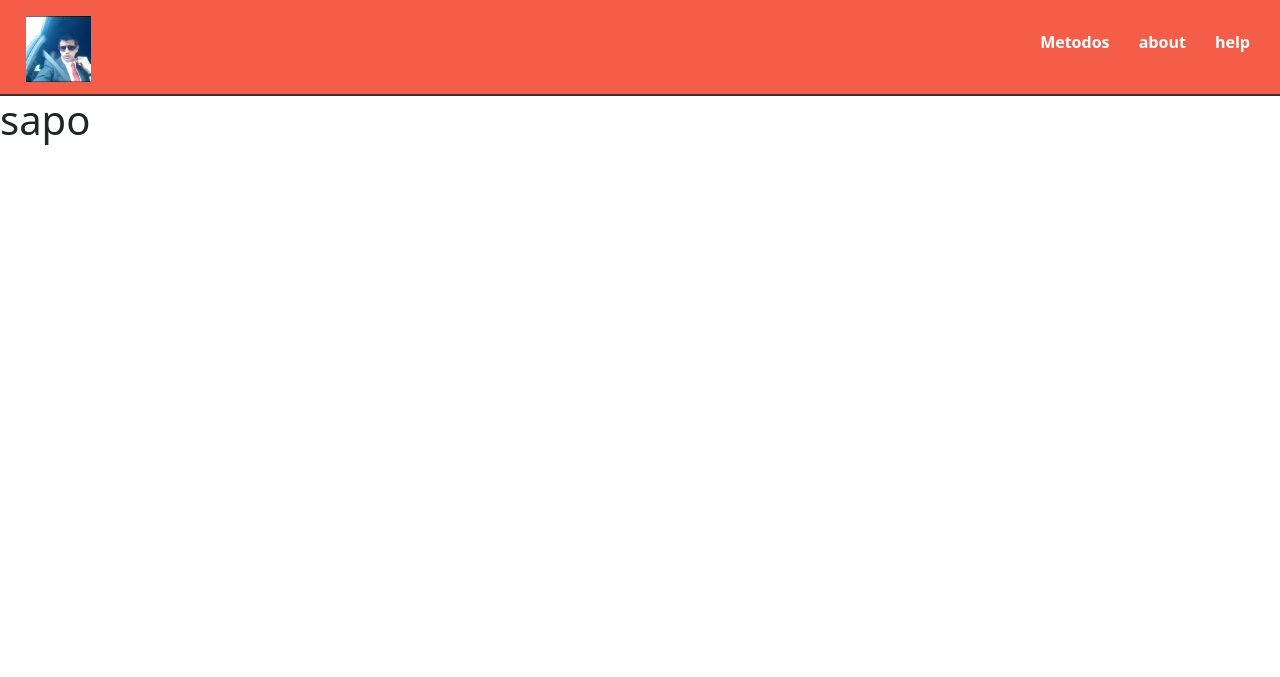
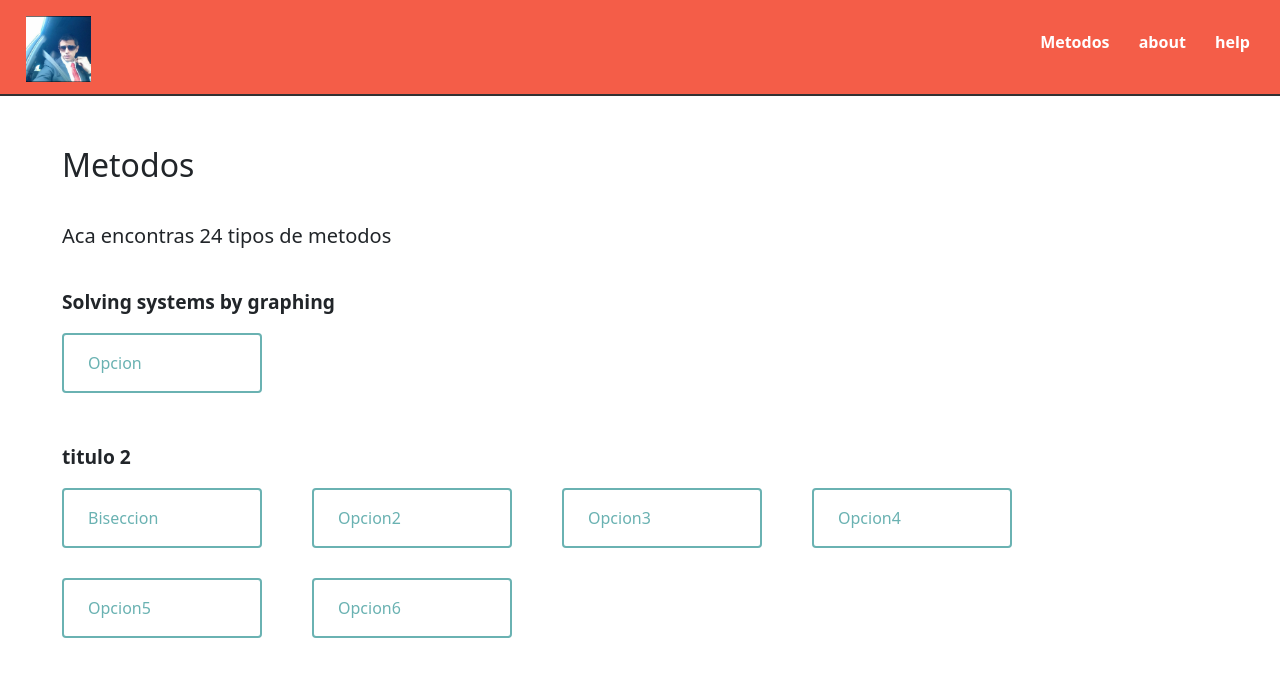
Before and after one commit to Davidgp04/AnalisisNumerico, a Django app: page /metodos/ in a window 1280 px wide. Shown: the top 677 px of the page. Run offline with Django 4.2, Linux system fonts and the light colour scheme; some libraries are stand-ins or nearby versions.

Commit message:
cambios en el metodos y creacion biseccion

```diff
--- /dev/null
+++ b/metodos/static/css/metodos.css
@@ -0,0 +1,33 @@
+h2 , h5 {
+
+    margin-bottom: 40px;
+}
+
+.container{
+    margin: 50px;
+}
+
+.titulo p{
+    font-weight: bold;
+    font-size: 1.2em;
+}
+
+.opciones{
+    display: grid;
+    grid-template-columns: 250px 250px 250px 250px;
+    margin-bottom: 20px;
+}
+
+.opciones a{
+    width: 200px;
+    padding: 16px 24px;
+    border: 2px solid rgb(106, 178, 178);
+    border-radius: 4px;
+    text-decoration: none;
+    color: rgb(106, 178, 178);
+    margin-bottom: 30px;
+}
+
+.campos{
+
+}
--- a/metodos/templates/metodos.html
+++ b/metodos/templates/metodos.html
@@ -1,5 +1,31 @@
 {% extends 'base.html' %} {% load static %}
 
+{% block styles %}
+    <link rel="stylesheet" href="{% static 'css/metodos.css' %}" />
+{% endblock styles %}
 {% block content %}
-<h1>sapo</h1>
+<div class="container">
+    <h2>Metodos</h2>
+    <h5>Aca encontras 24 tipos de metodos</h5>
+    <div class="titulo">
+        <p>Solving systems by graphing</p>
+    </div>
+    <div class="opciones">
+        <a href="">Opcion</a>
+    </div>
+    <div class="titulo">
+        <p>titulo 2</p>
+    </div>
+    <div class="opciones">
+        <a href="{% url 'biseccion'%}">Biseccion</a>
+        <a href="">Opcion2</a>
+        <a href="">Opcion3</a>
+        <a href="">Opcion4</a>
+        <a href="">Opcion5</a>
+        <a href="">Opcion6</a>
+    </div>
+
+
+</div>
 {% endblock content %}
+{% block scripts %}<script src="https://kit.fontawesome.com/2c5ccac35e.js" crossorigin="anonymous"></script>{% endblock  %}
--- a/metodos/urls.py
+++ b/metodos/urls.py
@@ -4,4 +4,5 @@ from . import views
 urlpatterns = [
     path('', views.index, name="index"),
     path('metodos/', views.metodos, name="metodos"),
+    path('biseccion/', views.biseccion, name="biseccion"),
 ]
--- a/metodos/views.py
+++ b/metodos/views.py
@@ -5,3 +5,6 @@ def index(request):
 
 def metodos(request):
     return render(request, 'metodos.html', {})
+
+def biseccion(request):
+    return render(request, 'biseccion.html', {})
```
Also changed, not shown: metodos/static/css/biseccion.css (added, +30 -0 lines), metodos/templates/biseccion.html (added, +80 -0 lines).
